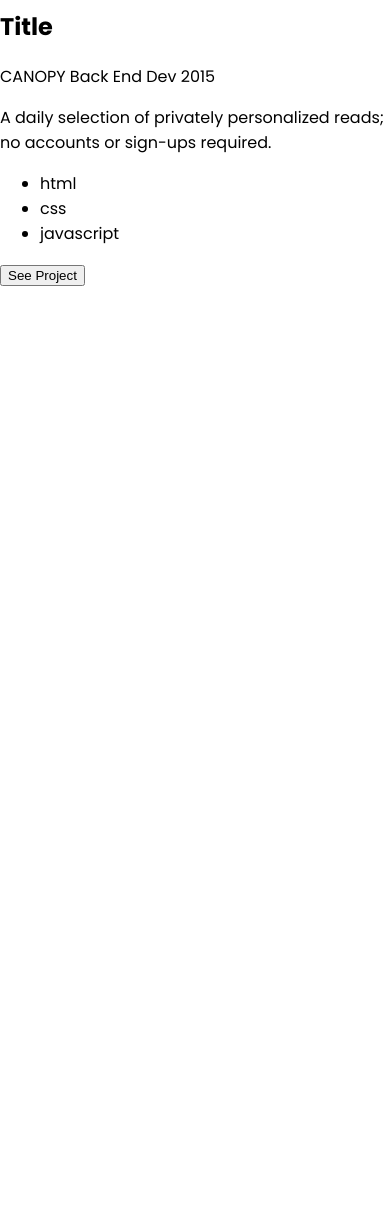
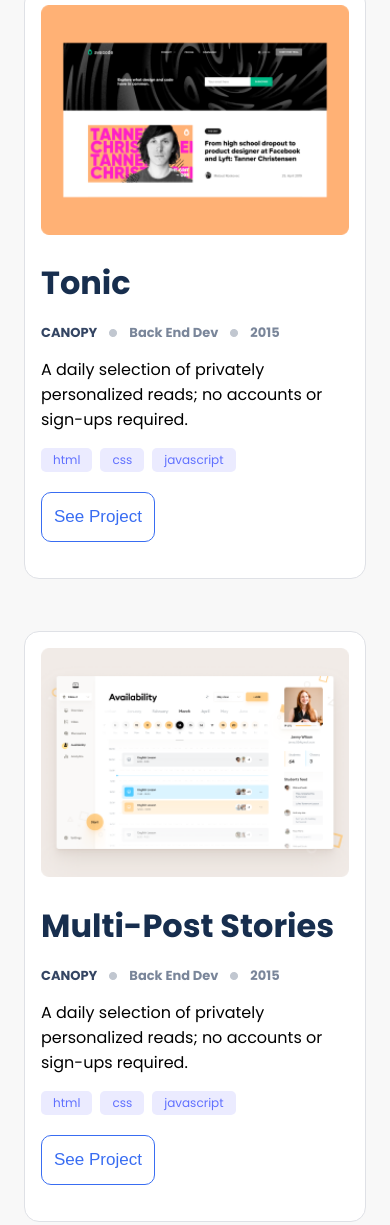
Before and after one commit to toliboff/portfolio, a plain HTML site: page index.html in a window 390 px wide. Shown: the part 679-1904 px from the top of the page. Before the commit the page ends 966 px from the top, so only its background shows below. Drawn offline with Linux system fonts and the light colour scheme.

Commit message:
Add Projects section and styling for this section for mobile version

```diff
--- a/index.html
+++ b/index.html
@@ -40,15 +40,80 @@
     </section>
 
     <section class="projects">
-        <article>
-            <img src="" alt="">
-            <h2>Title</h2>
+        <article class="project">
+            <img src="./img/project1.png" alt="">
+            <h2 class="project-title">Tonic</h2>
+
             <div class="stats">
                 <span class="company">CANOPY</span>
-                <span class="role">Back End Dev</span>
-                <span class="project-year">2015</span>
+                <span class="role-and-year">Back End Dev</span>
+                <span class="role-and-year">2015</span>
+            </div>
+
+            <p>
+                A daily selection of privately personalized reads; no accounts or sign-ups required.
+            </p>
+
+            <ul class="languages">
+                <li class="language">html</li>
+                <li class="language">css</li>
+                <li class="language">javascript</li>
+            </ul>
+
+            <button class="see-btn">See Project</button>
+        </article>
+
+        <article class="project">
+            <img src="./img/project2.png" alt="">
+            <h2 class="project-title">Multi-Post Stories</h2>
+            <div class="stats">
+                <span class="company">CANOPY</span>
+                <span class="role-and-year">Back End Dev</span>
+                <span class="role-and-year">2015</span>
             </div>
             <p>
+                A daily selection of privately personalized reads; no accounts or sign-ups required.
+            </p>
+
+            <ul class="languages">
+                <li class="language">html</li>
+                <li class="language">css</li>
+                <li class="language">javascript</li>
+            </ul>
+
+            <button class="see-btn">See Project</button>
+        </article>
+
+        <article class="project">
+            <img src="./img/project3.png" alt="">
+            <h2 class="project-title">Tonic</h2>
+            <div class="stats">
+                <span class="company">CANOPY</span>
+                <span class="role-and-year">Back End Dev</span>
+                <span class="role-and-year">2015</span>
+            </div>
+            <p>
+                A daily selection of privately personalized reads; no accounts or sign-ups required.
+            </p>
+
+            <ul class="languages">
+                <li class="language">html</li>
+                <li class="language">css</li>
+                <li class="language">javascript</li>
+            </ul>
+
+            <button class="see-btn">See Project</button>
+        </article>
+
+        <article class="project">
+            <img src="./img/project4.png" alt="">
+            <h2 class="project-title">Multi-Post Stories</h2>
+            <div class="stats">
+                <span class="company">CANOPY</span>
+                <span class="role-and-year">Back End Dev</span>
+                <span class="role-and-year">2015</span>
+            </div>
+            <p class="description">
                 A daily selection of privately personalized reads; no accounts or sign-ups required.
             </p>
 
--- a/style.css
+++ b/style.css
@@ -3,6 +3,7 @@
   padding: 0;
   box-sizing: border-box;
   font-family: 'Poppins', sans-serif;
+  background-color: #f8f8f8;
 }
 
 a {
@@ -34,9 +35,10 @@
   display: flex;
   flex-direction: column;
   padding: 24px;
-  background-image: url("./img/header-mobile.svg");
+  background-image: url("./img/header-mobile.jpg");
   background-repeat: no-repeat;
-  background-size: contain;
+  background-size:cover;
+  border-bottom-left-radius: 50px;
 }
 
 h1 {
@@ -79,3 +81,94 @@
   font-size: 25px;
   cursor: pointer;
 }
+
+.projects {
+  padding: 24px;
+  display: grid;
+  grid-template-columns: 1fr;
+  grid-template-rows: 1fr;
+  margin-bottom: 100px;
+}
+
+.project {
+  display: flex;
+  flex-direction: column;
+  background-color: #fff;
+  border: 1px solid #dfe1e6;
+  border-radius: 15px;
+  padding: 16px;
+  margin-bottom: 15%;
+}
+
+.project-title {
+  font-weight: 700;
+  color: #172e4e;
+  font-size: 32px;
+  line-height: 44px;
+  margin-bottom: 20px;
+}
+
+.stats {
+  display: flex;
+}
+
+.company {
+  font-weight: 600;
+  color:#344563;
+  font-size: 13px;
+  line-height: 16px;
+}
+
+.role-and-year {
+  color: #7a869a;
+  font-size: 13px;
+  line-height: 16px;
+  font-weight: 600;
+  margin-left: 12px;
+}
+
+.role-and-year::before {
+  content:url("./img/Counter.png");
+  height: 8px;
+  width: 8px;
+  margin-right: 12px;
+}
+
+.description {
+  color: #344563;
+  font-size: 15px;
+  line-height: 24px;
+  font-weight: 400;
+  margin-left: 12px;
+}
+
+.languages {
+  display: flex;
+  list-style: none;
+  padding: 0;
+  margin: 0;
+}
+
+.language {
+  color: #6070ff;
+  font-size: 12px;
+  line-height: 16px;
+  font-weight: 500;
+  padding: 4px 12px;
+  background-color: #ebebff;
+  border-radius: 5px;
+  margin-right: 8px;
+}
+
+.see-btn {
+  color: #396df2;
+  font-size: 17px;
+  font-weight: 500;
+  line-height: 24px;
+  background-color: #fff;
+  border: 1px solid #396df2;
+  border-radius: 10px;
+  padding: 12px;
+  margin: 20px 0;
+  align-self: flex-start;
+}
```
Also changed, not shown: img/Counter.png (added), img/header-mobile.jpg (added).
